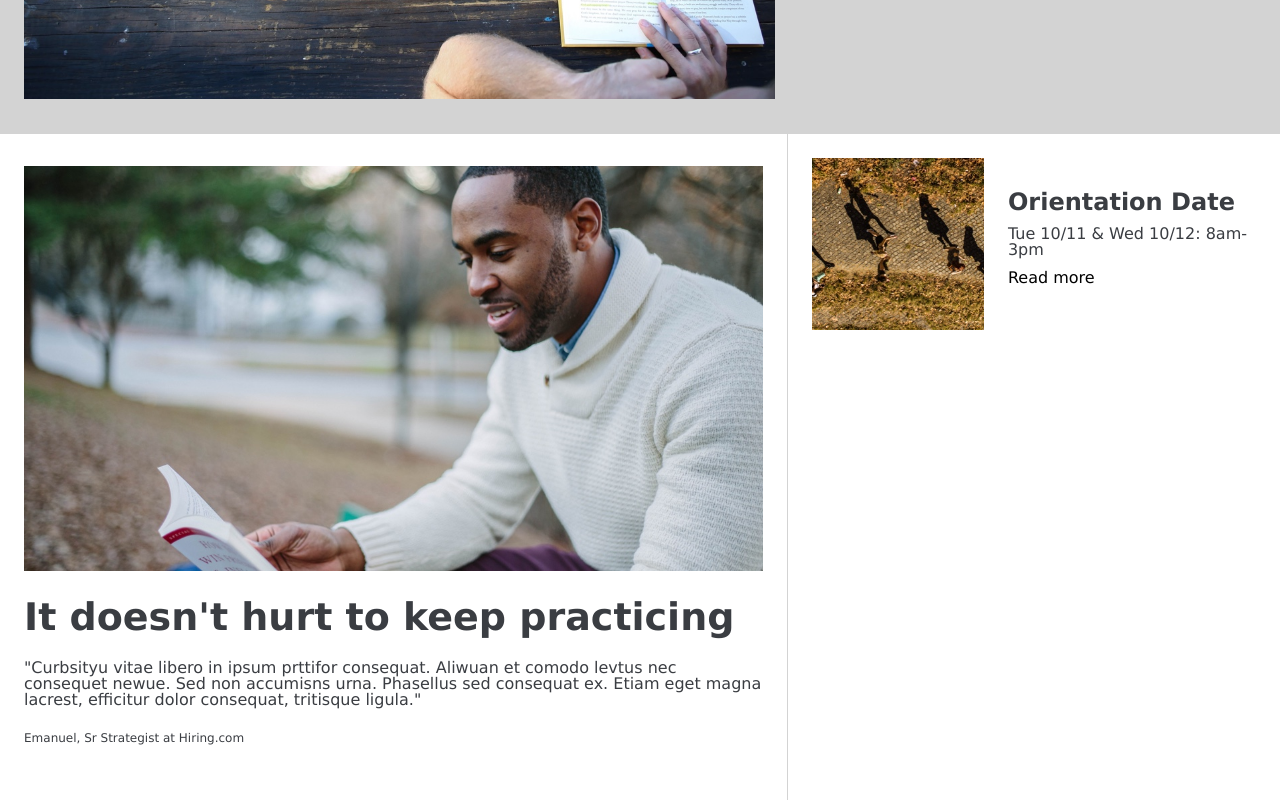
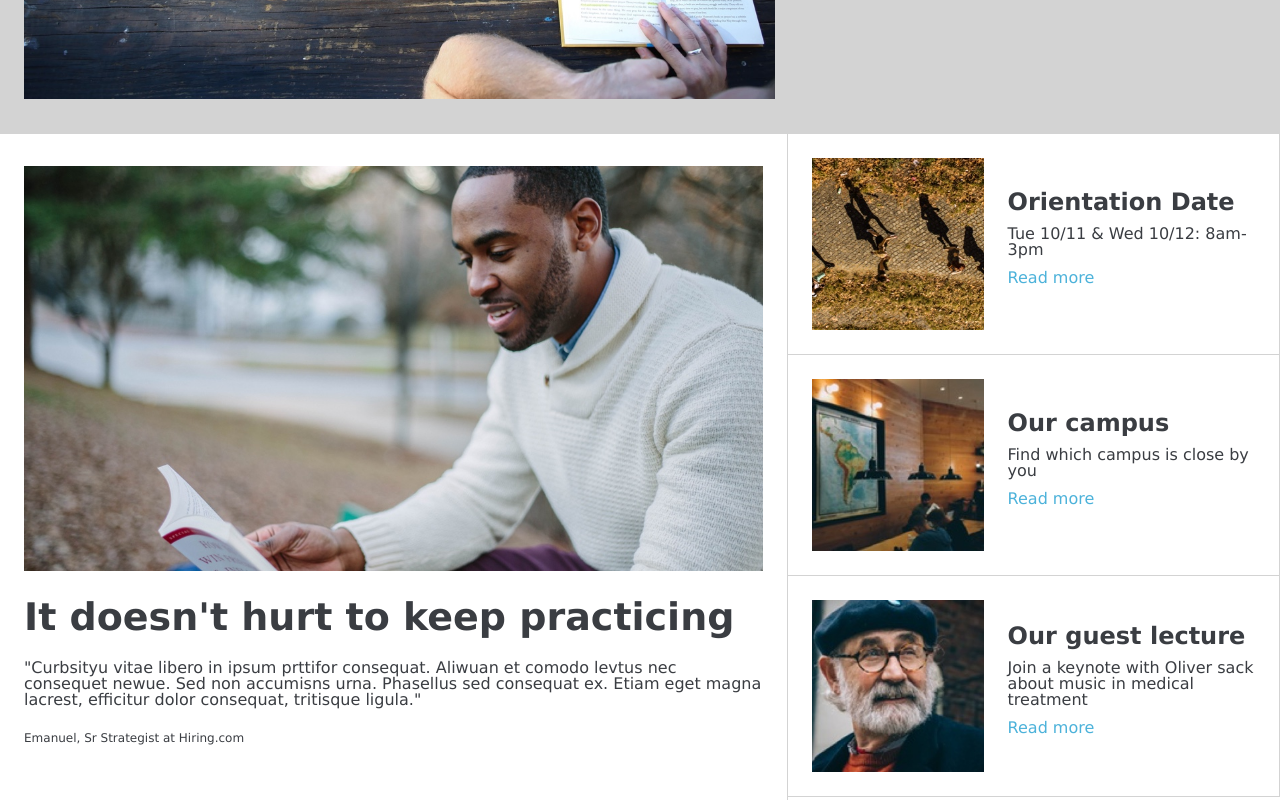
Before and after one commit to tba13/colmar, a plain HTML site: page index.html in a window 1280 px wide. Shown: the part 552-1352 px from the top of the page. Drawn offline with Linux system fonts and the light colour scheme.

Commit message:
Added all more info section

```diff
--- a/index.html
+++ b/index.html
@@ -51,20 +51,30 @@
             <div class="more-info-container">
                 <div class="more-info" id="orientation-section">
                     <img src="./resources/images/information-orientation.jpg" alt="">
-                    <div id="orientation-text">
+                    <div class="more-info-text">
                         <h5>Orientation Date</h5>
                         <p>Tue 10/11 & Wed 10/12: 8am-3pm</p>
-                        <p id="more"><a href="#">Read more</a></p>
+                        <p><a href="#">Read more</a></p>
                     </div>
                 </div>
-                <!--<div class="campus-section">
+                <div class="more-info" id="campus-section">
                     <img src="./resources/images/information-campus.jpg" alt="">
-                    <div id="campus-text">
+                    <div class="more-info-text">
                         <h5>Our campus</h5>
                         <p>Find which campus is close by you</p>
-                        <p id="more"><a href="#">Read more</a></p>
+                        <p><a href="#">Read more</a></p>
                     </div>
-                </div>-->
+                </div>
+                <div class="more-info" id="guest-section">
+                    <img src="./resources/images/information-guest-lecture.jpg" alt="">
+                    <div class="more-info-text">
+                        <h5>Our guest lecture</h5>
+                        <p>Join a keynote with Oliver sack about
+                            music in medical treatment
+                        </p>
+                        <p><a href="#">Read more</a></p>
+                    </div>
+                </div>
             </div>
         </div>
         <div class="courses-section"></div>
--- a/resources/css/style.css
+++ b/resources/css/style.css
@@ -4,6 +4,9 @@ body {
     color: rgb(58, 61, 66);
 }
 
+a {
+    color: rgb(76, 178, 218);
+}
 
 /*header*/
 header {
@@ -51,6 +54,7 @@ nav li {
 .sign-up-section #image-container {
     max-width: 60%;
     padding: 2rem 1.5rem;
+    align-content: center;
 }
 
 .sign-up-section img {
@@ -84,6 +88,7 @@ nav li {
     text-align: center;
 }
 
+
 .info-section {
     display: flex;
 }
@@ -115,7 +120,11 @@ nav li {
     font-size: .75rem;
 }
 
-/**/
+/*more-info section: has problems with overflow,
+might be because of set width percentages that
+isn't implemented yet.
+NOTE: add hover property once all more info
+section is set up*/
 .more-info-container {
     border-left: .1rem solid lightgray;
     width: 40%;
@@ -131,22 +140,21 @@ nav li {
     padding-bottom: 0.75rem;
 }
 
-.orientation-text a {
-    color: skyblue ;
+.more-info {
+    display: flex;
+    border-bottom: .1rem solid lightgray;
+    border-right: .1rem solid lightgray;
 }
 
-/*info section: orientation*/
-#orientation-section {
-    display: flex;
-}
-
-#orientation-section img {
+.more-info img {
     max-width: 35%;
     height: auto;
     padding: 1.5rem;
+    float: left;
+    object-fit: contain;
 }
 
-#orientation-text {
-    padding: auto 1rem;
+.info-section .more-info-text {
+    padding: 1.5rem 1.5rem 1.5rem 0;
     align-content: center;
 }
```
